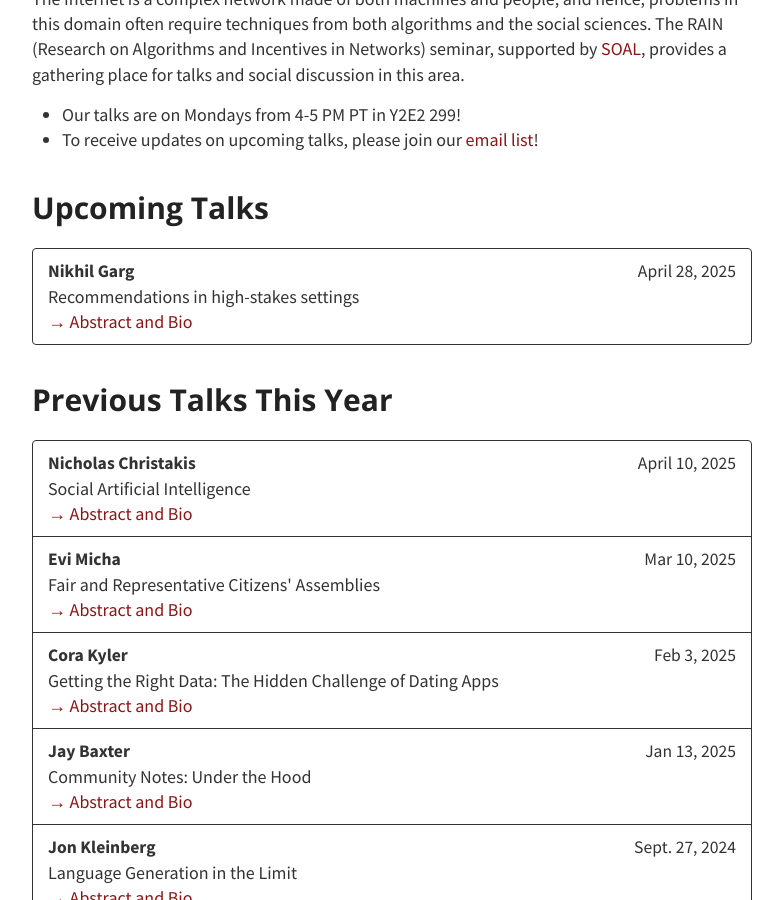
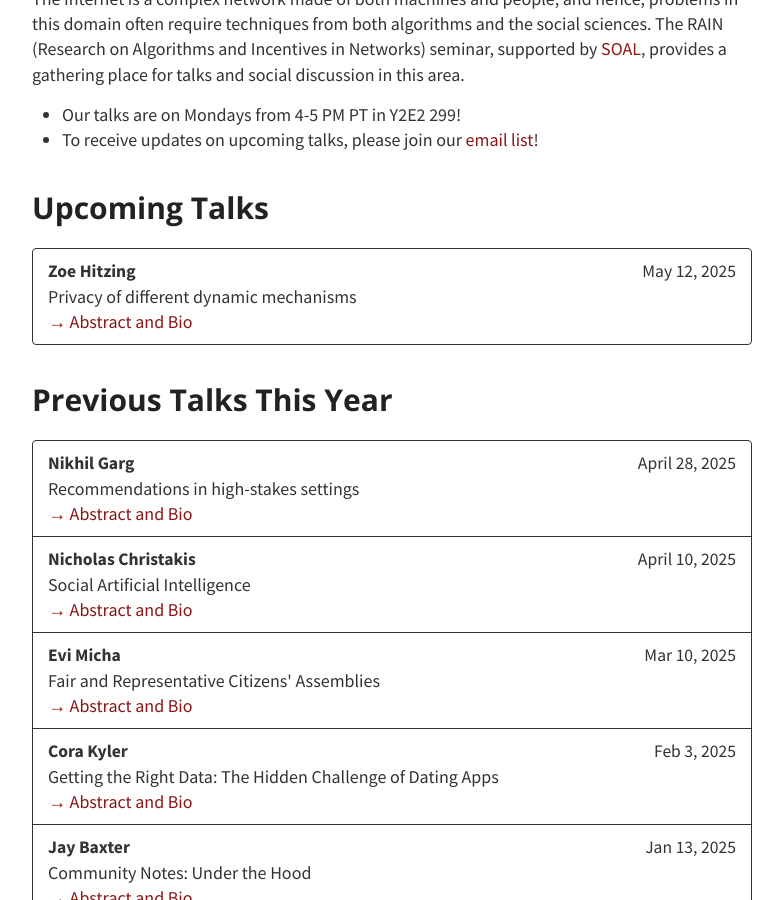
Before and after one commit to stanford-rain-seminar/stanford-rain-seminar.github.io, a Jekyll site: the page built from index.md, in a window 1280 px wide and 900 px high, scrolled down 272 px. Shown: the whole window, without its empty margins (248-1031 px from the left). Built offline with Jekyll 4.4.1, drawn with Linux system fonts in a browser that asks for light colours; nearby versions of some CDN libraries; our own code applies the rules of GitHub Pages for plain Markdown files.

Commit message:
Update talks.yml

```diff
--- a/_data/talks.yml
+++ b/_data/talks.yml
@@ -1,13 +1,17 @@
 - type: "Upcoming Talks"
+  members:
+    - speaker: "Zoe Hitzing"
+      date: "May 12, 2025"
+      title: "Privacy of different dynamic mechanisms"
+      abstract: "We introduce a framework for comparing the privacy of different dynamic mechanisms. A mechanism designer employs a dynamic protocol to elicit agents’ private information. Protocols produce a set of contextual privacy violations—information learned about agents that may be superfluous given the context. A protocol is maximally contextually private if there is no protocol that produces a subset of the violations it produces, while still implementing the choice rule. We show that selecting a maximally contextually private protocol involves a deliberate decision about whose privacy is most important to protect, and these protocols delay questions to those they aim to protect. Taking the second-price auction rule as an instructive example, we derive two novel designs that are maximally contextually private: the ascending-join and overdescending-join protocols."
+      bio: "Zoë Hitzig is a Junior Fellow at the Harvard Society of Fellows (on leave) and a Research Scientist at OpenAI."
+- type: "Previous Talks This Year"
   members:
     - speaker: "Nikhil Garg"
       date: "April 28, 2025"
       title: "Recommendations in high-stakes settings"
       abstract: "Recommendation systems are now used in high-stakes settings, including to help find jobs, schools, and partners. Building public interest recommender systems in such settings bring both individual-level (enabling exploration, diversity, data quality) and societal (fairness, capacity constraints, algorithmic monoculture) challenges. In this talk, I'll discuss our theoretical, empirical, and deployment work in tackling these challenges, including ongoing work on (a) applicant behavior and recommendations for the NYC HS match, (b) a platform to help discharge patients to long-term care facilities, (c) feed ranking algorithms on Bluesky for research paper recommendations. "
       bio: "Nikhil Garg is an assistant professor of Operations Research and Information Engineering (ORIE) at Cornell Tech. His work has received several awards, including NSF CAREER, INFORMS George Dantzig Dissertation award, ACM SIGecom Dissertation Award (Honorable Mention), Forbes 30 under 30 for Science, and the NSF graduate research fellowship. Previously, he received a MS and PhD from Stanford in 2020 where he was advised by Prof. Ashish Goel and Prof. Ramesh Johari."
-
-- type: "Previous Talks This Year"
-  members:
     - speaker: "Nicholas Christakis"
       date: " April 10, 2025"
       title: "Social Artificial Intelligence"
```
